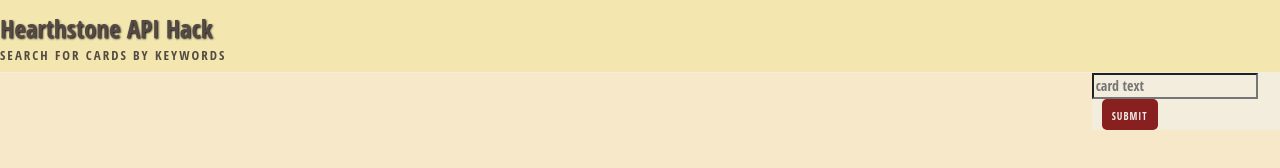
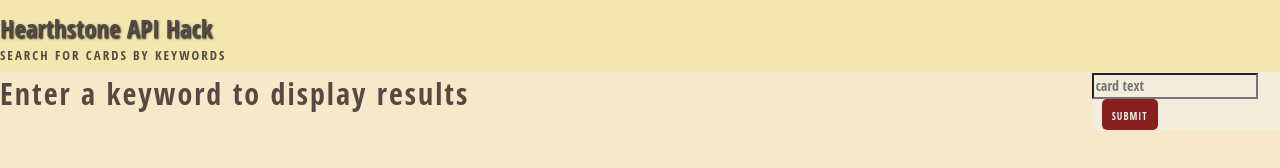
Before and after one commit to tspeaks/Hearthstone-API-Hack, a plain HTML site: page index.html in a window 1280 px wide. Drawn offline with nearby package versions, Linux system fonts and the light colour scheme.

Commit message:
updated files

```diff
--- a/index.html
+++ b/index.html
@@ -30,12 +30,13 @@
 
 			</div>
 
-
 			<div class="row">
-				<div class="col-xs-10">
-					<div id="search-results" class="row"></div>
+				<div class="col-lg-10 col-md-12">
+					<div id="search-results" class="row">
+						<div id="no-results" class="col-xs-12">Enter a keyword to display results</div>
+					</div>
 				</div>
-				<div class="col-xs-2">
+				<div class="col-lg-2 col-md-0">
 				<form id="search-form">
 					<input id="search-term" type="text" name="text-field" placeholder="card text">
 					<input type="submit" id="search-button">
--- a/main.css
+++ b/main.css
@@ -30,6 +30,15 @@
 	margin-top: 0;
 }
 
+#no-results {
+	color: rgb(84, 74, 67);
+	font-size: 3rem;
+	letter-spacing: 0.2rem;
+	width: 80%;
+	margin-left: auto;
+	margin-right: auto;
+}
+
 #search-form, #search-term, #search-button {
 	background-color: rgb(243, 237, 221);
 	float: left;
```
